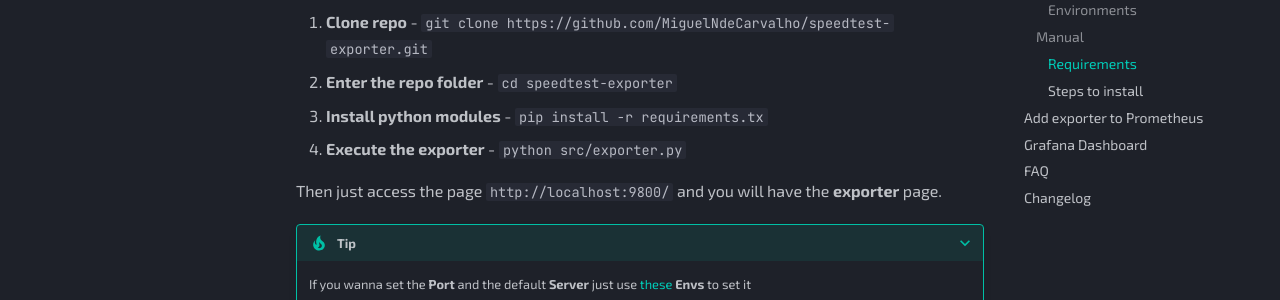
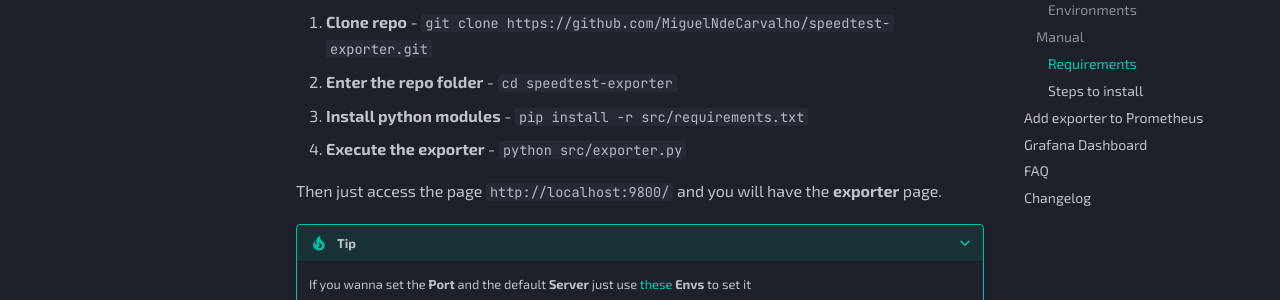
Before and after one commit to MiguelNdeCarvalho/mike-docs, an MkDocs documentation site: the page built from docs/projects/speedtest-exporter.md, in a window 1280 px wide and 900 px high, scrolled down 2355 px. Shown: the part 152-452 px from the top of the window. Built offline with MkDocs 1.6.1 and Material for MkDocs 9.7.7, drawn with Linux system fonts in a browser that asks for light colours.

Commit message:
docs: projects: speedtest-exporter.md: Fix typo install python modules

```diff
--- a/docs/projects/speedtest-exporter.md
+++ b/docs/projects/speedtest-exporter.md
@@ -110,7 +110,7 @@
 
 1. **Clone repo** - `git clone https://github.com/MiguelNdeCarvalho/speedtest-exporter.git`
 2. **Enter the repo folder** - `cd speedtest-exporter`
-3. **Install python modules** - `pip install -r requirements.tx`
+3. **Install python modules** - `pip install -r src/requirements.txt`
 4. **Execute the exporter** - `python src/exporter.py`
 
 Then just access the page `http://localhost:9800/` and you will have the **exporter** page.
```
